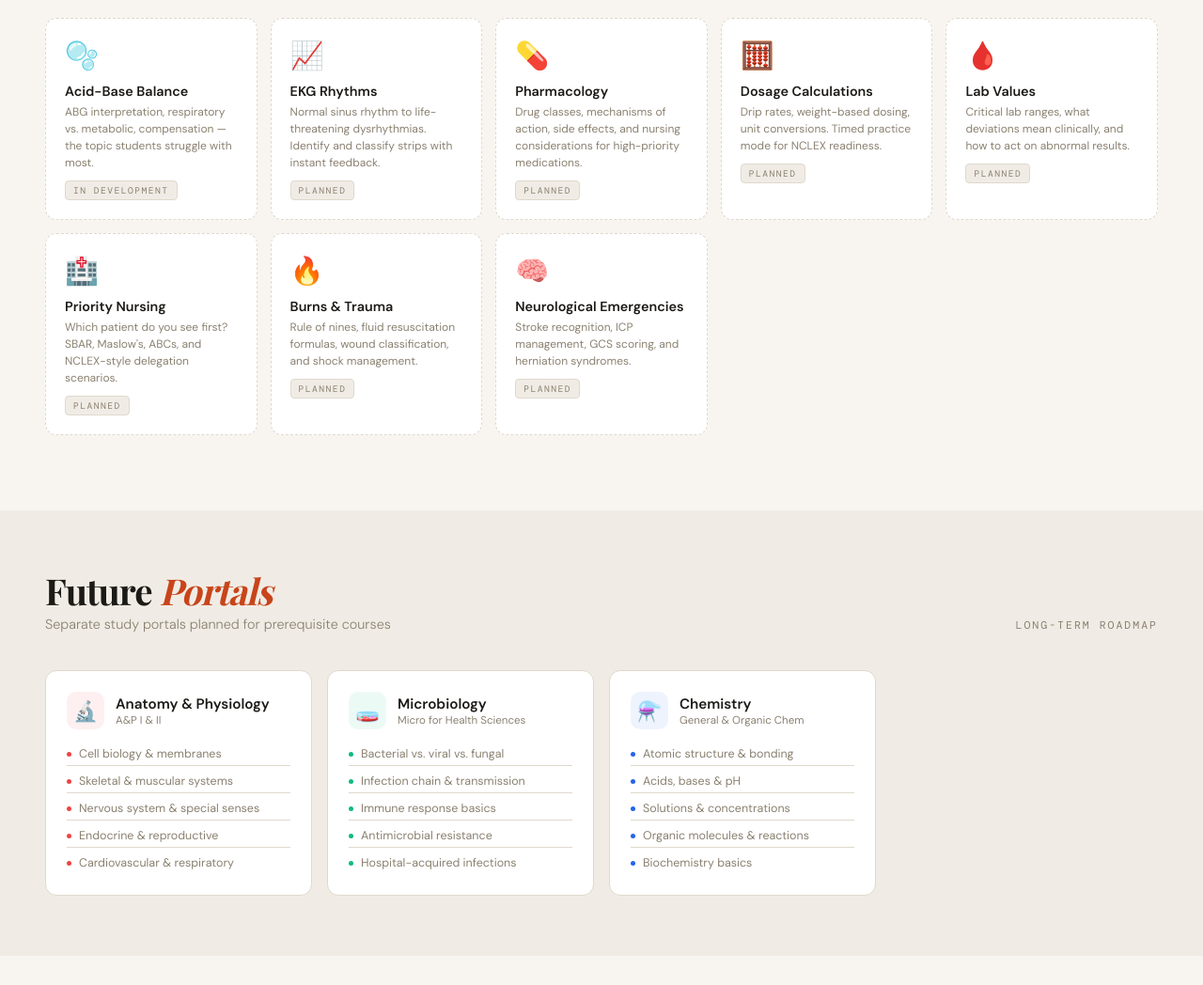
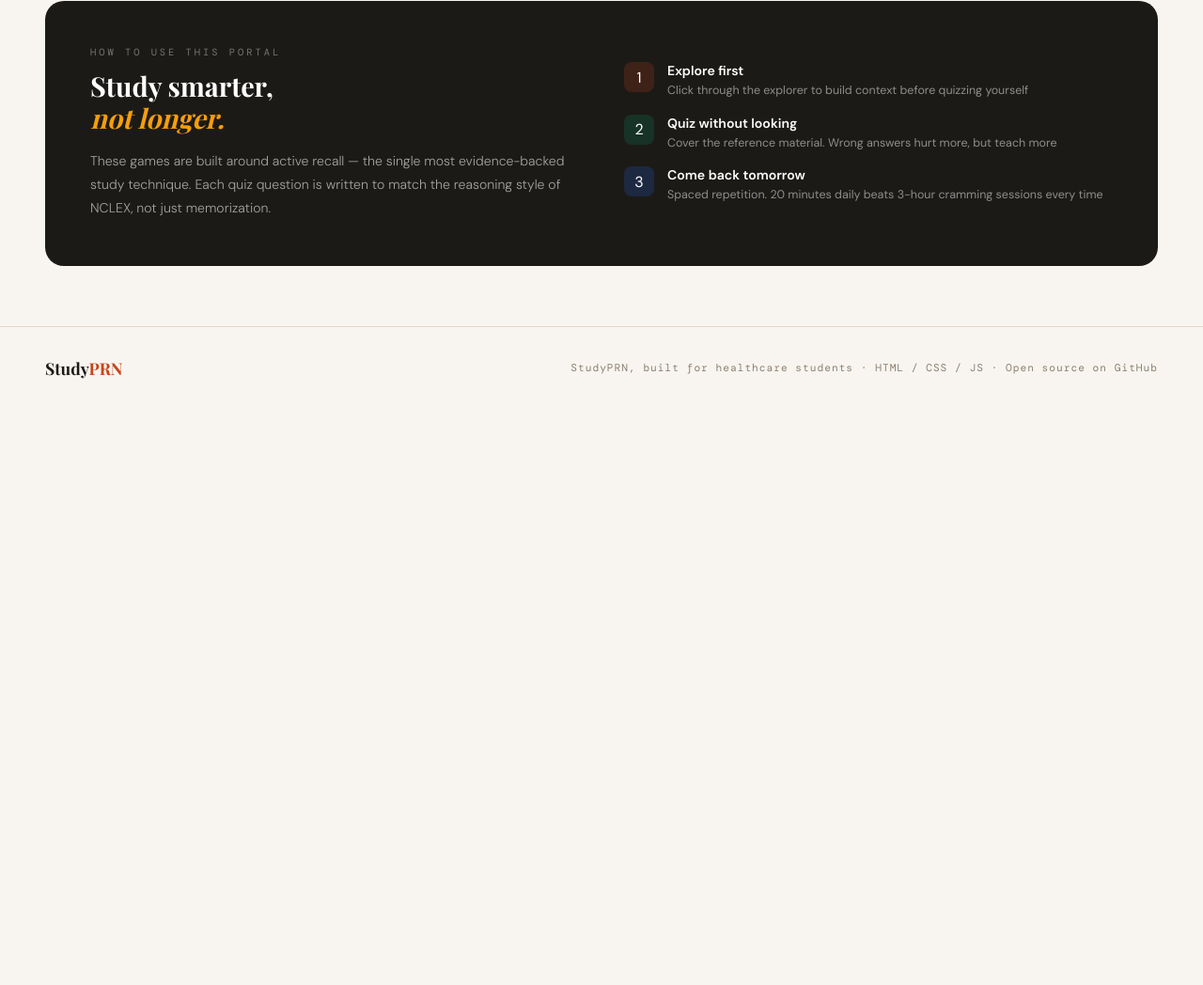
Before and after one commit to sesquibel/nursing_games, a plain HTML site: page index.html in a window 1280 px wide. Shown: the part 1972-3020 px from the top of the page at 94% size. After the commit the page ends 2407 px from the top, so only its background shows below. Drawn offline with nearby package versions, Linux system fonts and the light colour scheme; a web font is replaced by a local one.

Commit message:
Various small changes

```diff
--- a/index.html
+++ b/index.html
@@ -497,9 +497,9 @@
         background: #7c3aed;
       }
       .card-cn .card-tag {
-        background: rgba(124,58,237,0.08);
+        background: rgba(124, 58, 237, 0.08);
         color: #7c3aed;
-        border: 1px solid rgba(124,58,237,0.2);
+        border: 1px solid rgba(124, 58, 237, 0.2);
       }
       .card-cn .card-cta {
         color: #7c3aed;
@@ -928,7 +928,10 @@
             <div class="card-tag">Neurological</div>
             <span class="card-icon">🧠</span>
             <div class="card-title">Cranial Nerves</div>
-            <p class="card-desc">All 12 cranial nerves — function, clinical assessment steps, abnormal findings, and memory tricks. Built for nursing and A&P students alike.</p>
+            <p class="card-desc">
+              All 12 cranial nerves — function, clinical assessment steps, abnormal findings, and
+              memory tricks. Built for nursing and A&P students alike.
+            </p>
             <div class="card-features">
               <span class="feature-pill">12 Nerves</span>
               <span class="feature-pill">Assessment Steps</span>
@@ -946,7 +949,7 @@
 
     <!-- ═══════════════════════════════════════════
      COMING SOON — NURSING
-══════════════════════════════════════════════ -->
+══════════════════════════════════════════════
     <section class="section" style="padding-top: 0">
       <div class="section-header">
         <h2 class="section-title">Coming <span>Soon</span></h2>
@@ -1026,10 +1029,11 @@
         </div>
       </div>
     </section>
+    -->
 
     <!-- ═══════════════════════════════════════════
      ROADMAP — FUTURE COURSES
-══════════════════════════════════════════════ -->
+══════════════════════════════════════════════
     <section
       class="section"
       style="background: var(--surface2); padding-top: 64px; padding-bottom: 64px"
@@ -1142,6 +1146,7 @@
         </div>
 
     </section>
+    -->
 
     <!-- ═══════════════════════════════════════════
      STUDY TIPS STRIP
@@ -1280,7 +1285,7 @@
      FOOTER
 ══════════════════════════════════════════════ -->
     <footer>
-      <div class="footer-left">Nurse<span>Core</span></div>
+      <div class="footer-left">Study<span>PRN</span></div>
       <div class="footer-right">
         StudyPRN, built for healthcare students · HTML / CSS / JS · Open source on GitHub
       </div>
```
